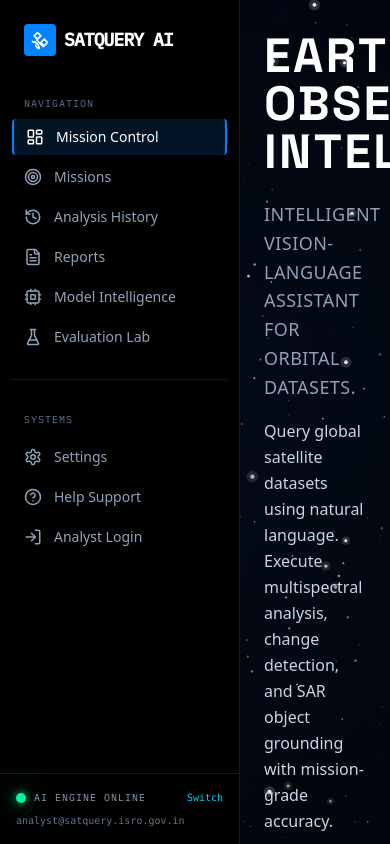
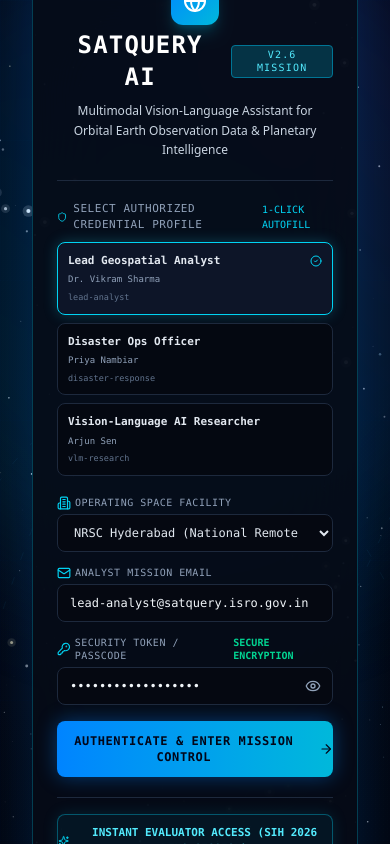
Before and after one commit to hasinireddy-k/sat, a React (Vite) app: page / in a window 390 px wide. Built offline with nearby package versions, Linux system fonts and the light colour scheme; no server answers.

Commit message:
feat(auth): complete login and logout flow with 3D interactive galaxy background and persistent session

```diff
--- a/src/App.tsx
+++ b/src/App.tsx
@@ -6,7 +6,7 @@
 import { agentController } from './services/agentController';
 import { satqueryApi } from './services/satqueryApi';
 
-import { LoginView } from './components/views/LoginView';
+import { LoginView, AuthSuccessData } from './components/views/LoginView';
 import { HomeUploadView } from './components/views/HomeUploadView';
 import { MainAnalysisWorkspace } from './components/views/MainAnalysisWorkspace';
 import { MissionGalleryView } from './components/views/MissionGalleryView';
@@ -18,19 +18,36 @@
 import { ArchitectureView } from './components/views/ArchitectureView';
 import { EvaluationView } from './components/views/EvaluationView';
 
+const STORAGE_KEY = 'satquery_authenticated_user';
+
+const getInitialUser = (): UserProfile => {
+  try {
+    const saved = localStorage.getItem(STORAGE_KEY);
+    if (saved) {
+      const parsed = JSON.parse(saved);
+      if (parsed && typeof parsed.isAuthenticated === 'boolean') {
+        return parsed;
+      }
+    }
+  } catch (e) {
+    console.warn('[SatQuery] LocalStorage read failed:', e);
+  }
+  return {
+    name: 'Dr. Vikram Sharma',
+    email: 'lead-analyst@satquery.isro.gov.in',
+    organization: 'NRSC Hyderabad (National Remote Sensing Centre)',
+    role: 'Lead Geospatial Analyst',
+    joinedDate: 'September 2025',
+    isAuthenticated: false, // Default is logged out
+  };
+};
+
 export const App: React.FC = () => {
   const [activeTab, setActiveTab] = useState<ViewTab>('mission-control');
   const [demoMode, setDemoMode] = useState<boolean>(true);
   const [activeResult, setActiveResult] = useState<ExecutionResult | null>(null);
 
-  const [user, setUser] = useState<UserProfile>({
-    name: 'Research User',
-    email: 'analyst@satquery.isro.gov.in',
-    organization: 'SatQuery Research Workspace',
-    role: 'Earth Observation Analyst',
-    joinedDate: 'September 2025',
-    isAuthenticated: true,
-  });
+  const [user, setUser] = useState<UserProfile>(getInitialUser);
 
   const [settings, setSettings] = useState<AppSettings>({
     theme: 'dark',
@@ -50,6 +67,38 @@
       setHistoryLogs(realHistory || []);
     });
   }, []);
+
+  const handleLoginSuccess = (auth: AuthSuccessData) => {
+    const updatedUser: UserProfile = {
+      name: auth.name || 'Analyst',
+      email: auth.email,
+      organization: auth.facility || 'ISRO National Remote Sensing Centre',
+      role: auth.role || (auth.isDemo ? 'SIH 2026 Guest Evaluator' : 'Lead Geospatial Analyst'),
+      joinedDate: 'September 2025',
+      isAuthenticated: true,
+    };
+    setUser(updatedUser);
+    try {
+      localStorage.setItem(STORAGE_KEY, JSON.stringify(updatedUser));
+    } catch (e) {
+      console.warn('[SatQuery] LocalStorage write failed:', e);
+    }
+    setActiveTab('mission-control');
+  };
+
+  const handleLogout = () => {
+    try {
+      localStorage.removeItem(STORAGE_KEY);
+    } catch (e) {
+      console.warn('[SatQuery] LocalStorage remove failed:', e);
+    }
+    setUser((prev) => ({
+      ...prev,
+      isAuthenticated: false,
+    }));
+    setActiveResult(null);
+    setActiveTab('mission-control');
+  };
 
   const handleStartAnalysis = async (
     primarySrc: string,
@@ -164,6 +213,24 @@
     setActiveTab('scene-analysis');
   };
 
+  // --- HARD AUTHENTICATION GATE ---
+  // When logged out, the user is completely OUT: ONLY the login portal and deep-space galaxy are visible.
+  if (!user.isAuthenticated) {
+    return (
+      <div className="relative h-screen w-screen bg-[#02050e] text-slate-100 font-sans overflow-hidden select-none">
+        {/* Full 3D Interactive Galaxy Background */}
+        <SpaceBackground />
+
+        {/* Floating Centered Glassmorphic Login Portal */}
+        <div className="relative z-10 h-screen w-screen overflow-y-auto flex items-center justify-center p-4">
+          <LoginView onLoginSuccess={handleLoginSuccess} />
+        </div>
+      </div>
+    );
+  }
+
+  // --- AUTHENTICATED MISSION CONTROL WORKSPACE ---
+  // When logged in, the user enters the full platform with Sidebar, Header, and Workspace.
   return (
     <div className="flex h-screen w-screen bg-black text-slate-100 font-sans overflow-hidden">
       <SpaceBackground />
@@ -176,24 +243,10 @@
         setDemoMode={setDemoMode}
         hasLoadedImages={Boolean(activeResult)}
         onResetUpload={() => setActiveResult(null)}
+        onLogout={handleLogout}
       />
 
       <main className="flex-1 h-screen overflow-y-auto relative z-10 px-6 py-8 md:px-12 md:py-10">
-        {activeTab === 'login' && (
-          <LoginView
-            onLoginSuccess={(email, isDemo) => {
-              setUser((prev) => ({
-                ...prev,
-                email,
-                isAuthenticated: true,
-                role: isDemo ? 'SIH 2026 Guest Evaluator' : 'Lead Geospatial Analyst'
-              }));
-              setActiveTab('mission-control');
-            }}
-            onCancel={() => setActiveTab('mission-control')}
-          />
-        )}
-
         {activeTab === 'mission-control' && (
           <HomeUploadView
             onStartAnalysis={handleStartAnalysis}
@@ -248,7 +301,7 @@
 
         {activeTab === 'evaluation' && <EvaluationView />}
 
-        {activeTab === 'profile' && <ProfileView user={user} setUser={setUser} />}
+        {activeTab === 'profile' && <ProfileView user={user} setUser={setUser} onSignOut={handleLogout} />}
 
         {activeTab === 'settings' && <SettingsView settings={settings} setSettings={setSettings} />}
 
--- a/src/components/common/Header.tsx
+++ b/src/components/common/Header.tsx
@@ -1,5 +1,6 @@
 import React from 'react';
 import { ViewTab, UserProfile } from '../../types/satquery';
+import { LogOut } from 'lucide-react';
 
 interface HeaderProps {
   activeTab: ViewTab;
@@ -9,6 +10,7 @@
   hasLoadedImages: boolean;
   onResetUpload: () => void;
   user: UserProfile;
+  onLogout: () => void;
 }
 
 export const Header: React.FC<HeaderProps> = ({
@@ -16,6 +18,7 @@
   setActiveTab,
   onResetUpload,
   user,
+  onLogout,
 }) => {
   return (
     <aside className="w-[240px] flex-shrink-0 bg-black border-r border-white/10 flex flex-col h-screen sticky top-0 z-50">
@@ -166,23 +169,9 @@
           <span>Help Support</span>
         </a>
 
-        <a
-          href="#"
-          id="nav-login"
-          onClick={(e) => {
-            e.preventDefault();
-            setActiveTab('login');
-          }}
-          className={`${
-            activeTab === 'login' ? 'nav-item-active text-cyan-300' : 'text-slate-400 hover:text-white'
-          } flex items-center gap-3 px-3 py-2 text-sm rounded-sm transition-all duration-150`}
-        >
-          <svg xmlns="http://www.w3.org/2000/svg" width="18" height="18" viewBox="0 0 24 24" fill="none" stroke="currentColor" strokeWidth="2" strokeLinecap="round" strokeLinejoin="round"><path d="M15 3h4a2 2 0 0 1 2 2v14a2 2 0 0 1-2 2h-4"/><polyline points="10 17 15 12 10 7"/><line x1="15" x2="3" y1="12" y2="12"/></svg>
-          <span>Analyst Login</span>
-        </a>
       </nav>
 
-      <div className="p-4 border-t border-white/10 space-y-2">
+      <div className="p-4 border-t border-white/10 space-y-3">
         <div className="flex items-center justify-between">
           <div className="flex items-center gap-2">
             <div className="relative flex h-2.5 w-2.5">
@@ -192,15 +181,26 @@
             <span className="mono text-[10px] text-slate-400 uppercase tracking-widest">AI Engine Online</span>
           </div>
           <button
-            onClick={() => setActiveTab('login')}
-            className="text-[10px] font-mono text-cyan-400 hover:underline"
-            title="Switch Analyst / Sign Out"
+            onClick={onLogout}
+            className="flex items-center gap-1 text-[10px] font-mono text-rose-400 hover:text-rose-300 hover:underline cursor-pointer"
+            title="Log Out of Mission Control"
           >
-            Switch
+            <LogOut className="w-3 h-3" />
+            <span>Log Out</span>
           </button>
         </div>
-        <div className="text-[10px] font-mono text-slate-500 truncate">
-          {user?.email || 'analyst@isro.gov.in'}
+        <div className="flex items-center justify-between text-[10px] font-mono bg-[#070a12] p-2.5 rounded-lg border border-slate-800">
+          <div className="truncate text-slate-300 pr-2">
+            <div className="text-[9px] text-cyan-400 font-bold uppercase truncate">{user.role || 'Analyst'}</div>
+            <div className="text-[9px] text-slate-400 truncate">{user.email}</div>
+          </div>
+          <button
+            onClick={onLogout}
+            className="px-2 py-1 bg-rose-950/60 hover:bg-rose-900 border border-rose-800/60 text-rose-300 rounded text-[9px] font-mono shrink-0 transition cursor-pointer"
+            title="Sign Out of Session"
+          >
+            Sign Out
+          </button>
         </div>
       </div>
     </aside>
--- a/src/components/views/LoginView.tsx
+++ b/src/components/views/LoginView.tsx
@@ -10,24 +10,36 @@
   EyeOff,
   Radio,
   CheckCircle2,
-  Globe
+  Globe,
+  Compass
 } from 'lucide-react';
 
+export interface AuthSuccessData {
+  email: string;
+  name: string;
+  role: string;
+  facility: string;
+  clearance?: string;
+  isDemo?: boolean;
+}
+
 interface LoginViewProps {
-  onLoginSuccess: (email: string, isDemo?: boolean) => void;
+  onLoginSuccess: (auth: AuthSuccessData) => void;
   onCancel?: () => void;
 }
 
 const ANALYST_PROFILES = [
   {
     role: 'Lead Geospatial Analyst',
+    name: 'Dr. Vikram Sharma',
     email: 'lead-analyst@satquery.isro.gov.in',
     facility: 'NRSC Hyderabad (National Remote Sensing Centre)',
     clearance: 'LEVEL 3 — FULL ORBITAL DATA ACCESS',
     badgeColor: 'text-cyan-400 border-cyan-500/40 bg-cyan-950/40'
   },
   {
-    role: 'Emergency & Disaster Ops Officer',
+    role: 'Disaster Ops Officer',
+    name: 'Priya Nambiar',
     email: 'disaster-response@nrsc.isro.gov.in',
     facility: 'SAC Ahmedabad (Space Applications Centre)',
     clearance: 'LEVEL 2 — FLOOD & BITEMPORAL ACCESS',
@@ -35,6 +47,7 @@
   },
   {
     role: 'Vision-Language AI Researcher',
+    name: 'Arjun Sen',
     email: 'vlm-research@sac.isro.gov.in',
     facility: 'IIRS Dehradun (Indian Institute of Remote Sensing)',
     clearance: 'LEVEL 3 — MODEL INTELLIGENCE & EVALUATION',
@@ -63,7 +76,15 @@
     setIsAuthenticating(true);
     setTimeout(() => {
       setIsAuthenticating(false);
-      onLoginSuccess(email, false);
+      const profile = ANALYST_PROFILES[selectedRoleIndex];
+      onLoginSuccess({
+        email: email.trim(),
+        name: profile?.name || email.split('@')[0],
+        role: profile?.role || 'Lead Geospatial Analyst',
+        facility: facility || 'NRSC Hyderabad (National Remote Sensing Centre)',
+        clearance: profile?.clearance || 'LEVEL 3 — FULL ORBITAL DATA ACCESS',
+        isDemo: false
+      });
     }, 450);
   };
 
@@ -71,30 +92,41 @@
     setIsAuthenticating(true);
     setTimeout(() => {
       setIsAuthenticating(false);
-      onLoginSuccess('evaluator@sih2026.isro.gov.in', true);
+      onLoginSuccess({
+        email: 'evaluator@sih2026.isro.gov.in',
+        name: 'SIH Evaluator',
+        role: 'SIH 2026 Lead Evaluator',
+        facility: 'ISRO HQ Bengaluru (Earth Observation Directorate)',
+        clearance: 'LEVEL 3 — EVALUATOR CLEARANCE',
+        isDemo: true
+      });
     }, 300);
   };
 
   return (
-    <div className="min-h-[85vh] flex items-center justify-center py-8 px-4 font-sans relative select-none">
+    <div className="w-full min-h-[90vh] flex flex-col items-center justify-center py-6 px-4 font-sans relative select-none">
       {/* Dynamic Orbital Ambient Glow */}
-      <div className="absolute top-1/3 left-1/2 -translate-x-1/2 -translate-y-1/2 w-[600px] h-[600px] bg-gradient-to-tr from-cyan-600/10 via-[#0084ff]/10 to-purple-600/10 rounded-full blur-3xl pointer-events-none" />
+      <div className="absolute top-1/3 left-1/2 -translate-x-1/2 -translate-y-1/2 w-[700px] h-[700px] bg-gradient-to-tr from-cyan-600/15 via-[#0084ff]/10 to-indigo-600/15 rounded-full blur-3xl pointer-events-none" />
 
-      <div className="max-w-xl w-full relative z-10 space-y-6">
-        {/* Top Restricted Banner */}
-        <div className="flex items-center justify-between px-3 py-1.5 bg-[#070a14] border border-cyan-500/30 rounded-lg text-[10px] font-mono shadow-lg">
+      {/* Main Login Frame */}
+      <div className="max-w-xl w-full relative z-10 space-y-4">
+        {/* Interactive Galaxy Guidance Banner */}
+        <div className="flex items-center justify-between px-3.5 py-1.5 bg-[#070c18]/80 backdrop-blur-md border border-cyan-500/30 rounded-lg text-[10px] font-mono shadow-lg text-slate-300">
           <div className="flex items-center space-x-2 text-cyan-400">
-            <Radio className="w-3.5 h-3.5 animate-pulse" />
-            <span className="font-bold tracking-wider">ISRO PS 26167 • RESTRICTED ACCESS PORTAL</span>
+            <Radio className="w-3.5 h-3.5 animate-pulse text-cyan-400" />
+            <span className="font-bold tracking-wider uppercase">ISRO PS 26167 • MISSION CONTROL PORTAL</span>
           </div>
-          <span className="text-slate-400">SECURE NODE: IN-ISRO-CLOUD-04</span>
+          <div className="hidden sm:flex items-center space-x-1.5 text-[9px] text-slate-400">
+            <Compass className="w-3 h-3 text-cyan-400 animate-spin" style={{ animationDuration: '12s' }} />
+            <span>DRAG SPACE TO PAN • HOVER STARS</span>
+          </div>
         </div>
 
         {/* Main Card */}
-        <div className="bg-[#0b0f19] border border-slate-800 rounded-2xl p-7 shadow-2xl space-y-6 relative overflow-hidden backdrop-blur-md">
+        <div className="bg-[#070c18]/85 border border-cyan-500/30 rounded-2xl p-6 sm:p-8 shadow-[0_0_60px_rgba(0,132,255,0.2)] space-y-5 relative overflow-hidden backdrop-blur-2xl">
           {/* Header Brand */}
           <div className="text-center space-y-2 border-b border-slate-800 pb-5">
-            <div className="inline-flex items-center justify-center p-3 rounded-xl bg-gradient-to-br from-[#0084ff] to-cyan-500 text-slate-950 shadow-lg shadow-cyan-500/20 mb-1">
+            <div className="inline-flex items-center justify-center p-3 rounded-xl bg-gradient-to-br from-[#0084ff] to-cyan-500 text-slate-950 shadow-lg shadow-cyan-500/25 mb-1">
               <Globe className="w-6 h-6 text-white" />
             </div>
             <h1 className="text-2xl font-bold font-mono tracking-wider text-white uppercase flex items-center justify-center gap-2">
@@ -103,7 +135,7 @@
                 v2.6 MISSION
               </span>
             </h1>
-            <p className="text-xs text-slate-400 font-sans max-w-md mx-auto leading-relaxed">
+            <p className="text-xs text-slate-300 font-sans max-w-md mx-auto leading-relaxed">
               Multimodal Vision-Language Assistant for Orbital Earth Observation Data & Planetary Intelligence
             </p>
           </div>
@@ -126,32 +158,33 @@
                   onClick={() => handleSelectPreset(idx)}
                   className={`p-2.5 rounded-lg border text-left transition-all cursor-pointer space-y-1 ${
                     selectedRoleIndex === idx
-                      ? 'bg-slate-900 border-cyan-400 shadow-[0_0_12px_rgba(34,211,238,0.25)]'
-                      : 'bg-[#070a12] border-slate-800/80 hover:border-slate-700 text-slate-400'
+                      ? 'bg-slate-900/90 border-cyan-400 shadow-[0_0_14px_rgba(34,211,238,0.25)]'
+                      : 'bg-[#050811]/90 border-slate-800 hover:border-slate-700 text-slate-400'
                   }`}
                 >
                   <div className="flex items-center justify-between">
                     <span className="text-[11px] font-bold text-slate-200 truncate">{prof.role}</span>
                     {selectedRoleIndex === idx && <CheckCircle2 className="w-3 h-3 text-cyan-400 shrink-0" />}
                   </div>
-                  <div className="text-[9px] text-slate-500 truncate">{prof.email.split('@')[0]}</div>
+                  <div className="text-[9px] text-slate-400 truncate">{prof.name}</div>
+                  <div className="text-[8.5px] text-slate-500 truncate">{prof.email.split('@')[0]}</div>
                 </button>
               ))}
             </div>
           </div>
 
           {/* Credentials Form */}
-          <form onSubmit={handleSubmit} className="space-y-4 font-mono text-xs">
+          <form onSubmit={handleSubmit} className="space-y-3.5 font-mono text-xs">
             {/* Facility / Station */}
             <div className="space-y-1">
               <label className="text-[10px] text-slate-400 uppercase tracking-wider flex items-center space-x-1">
-                <Building2 className="w-3.5 h-3.5 text-slate-500" />
+                <Building2 className="w-3.5 h-3.5 text-cyan-400" />
                 <span>Operating Space Facility</span>
               </label>
               <select
                 value={facility}
                 onChange={(e) => setFacility(e.target.value)}
-                className="w-full bg-[#070a12] border border-slate-800 focus:border-cyan-400 rounded-lg px-3 py-2.5 text-xs text-slate-200 outline-none transition"
+                className="w-full bg-[#050811] border border-slate-800 focus:border-cyan-400 rounded-lg px-3 py-2.5 text-xs text-slate-200 outline-none transition"
               >
                 <option value="NRSC Hyderabad (National Remote Sensing Centre)">NRSC Hyderabad (National Remote Sensing Centre)</option>
                 <option value="SAC Ahmedabad (Space Applications Centre)">SAC Ahmedabad (Space Applications Centre)</option>
@@ -163,7 +196,7 @@
             {/* Email Address */}
             <div className="space-y-1">
               <label className="text-[10px] text-slate-400 uppercase tracking-wider flex items-center space-x-1">
-                <Mail className="w-3.5 h-3.5 text-slate-500" />
+                <Mail className="w-3.5 h-3.5 text-cyan-400" />
                 <span>Analyst Mission Email</span>
               </label>
               <input
@@ -172,7 +205,7 @@
                 onChange={(e) => setEmail(e.target.value)}
                 required
                 placeholder="analyst@isro.gov.in"
-                className="w-full bg-[#070a12] border border-slate-800 focus:border-cyan-400 rounded-lg px-3 py-2.5 text-xs text-slate-100 placeholder-slate-600 outline-none transition"
+                className="w-full bg-[#050811] border border-slate-800 focus:border-cyan-400 rounded-lg px-3 py-2.5 text-xs text-slate-100 placeholder-slate-600 outline-none transition"
               />
             </div>
 
@@ -180,10 +213,10 @@
             <div className="space-y-1">
               <div className="flex items-center justify-between text-[10px]">
                 <label className="text-slate-400 uppercase tracking-wider flex items-center space-x-1">
-                  <KeyRound className="w-3.5 h-3.5 text-slate-500" />
+                  <KeyRound className="w-3.5 h-3.5 text-cyan-400" />
                   <span>Security Token / Passcode</span>
                 </label>
-                <span className="text-emerald-400">ENCRYPTED</span>
+                <span className="text-emerald-400 font-bold">SECURE ENCRYPTION</span>
               </div>
               <div className="relative flex items-center">
                 <input
@@ -192,12 +225,12 @@
                   onChange={(e) => setPassword(e.target.value)}
                   required
                   placeholder="Enter security token..."
-                  className="w-full bg-[#070a12] border border-slate-800 focus:border-cyan-400 rounded-lg px-3 py-2.5 pr-10 text-xs text-slate-100 placeholder-slate-600 outline-none transition"
+                  className="w-full bg-[#050811] border border-slate-800 focus:border-cyan-400 rounded-lg px-3 py-2.5 pr-10 text-xs text-slate-100 placeholder-slate-600 outline-none transition"
                 />
                 <button
                   type="button"
                   onClick={() => setShowPassword(!showPassword)}
-                  className="absolute right-3 text-slate-500 hover:text-slate-300 transition"
+                  className="absolute right-3 text-slate-400 hover:text-slate-200 transition"
                   title={showPassword ? 'Hide Passcode' : 'Show Passcode'}
                 >
                   {showPassword ? <EyeOff className="w-4 h-4" /> : <Eye className="w-4 h-4" />}
@@ -223,11 +256,11 @@
           </form>
 
           {/* Quick Evaluator Bypass */}
-          <div className="border-t border-slate-800/80 pt-4 text-center space-y-3 font-mono">
+          <div className="border-t border-slate-800 pt-4 text-center space-y-3 font-mono">
             <button
               type="button"
               onClick={handleDemoBypass}
-              className="w-full py-2.5 bg-slate-900/80 hover:bg-slate-800 border border-slate-700/80 hover:border-cyan-400/80 text-cyan-300 text-[11px] rounded-lg transition flex items-center justify-center space-x-2 cursor-pointer"
+              className="w-full py-2.5 bg-cyan-950/30 hover:bg-cyan-950/60 border border-cyan-500/40 hover:border-cyan-400 text-cyan-300 text-[11px] font-bold rounded-lg transition flex items-center justify-center space-x-2 cursor-pointer shadow-[0_0_15px_rgba(6,182,212,0.15)]"
             >
               <Sparkles className="w-3.5 h-3.5 text-cyan-400" />
               <span>INSTANT EVALUATOR ACCESS (SIH 2026 DEMO SESSION)</span>
@@ -242,7 +275,7 @@
             </div>
 
             {onCancel && (
-              <div className="pt-2">
+              <div className="pt-1">
                 <button
                   type="button"
                   onClick={onCancel}
```
